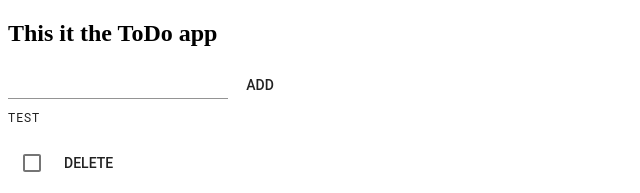
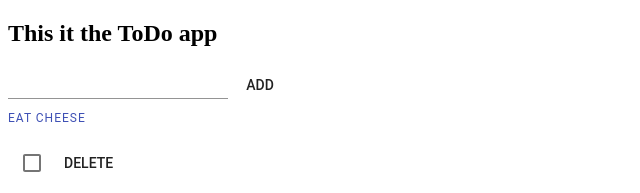
Before and after one commit to clogic-mt/todo_app, a React (Create React App) app: page / in a window 1280 px wide. Shown: the top 193 px of the page, without its empty margins (0-640 px from the left). Built offline with nearby package versions, Linux system fonts and the light colour scheme.

Commit message:
finishing listItem

```diff
--- a/src/atoms/Label/label.tsx
+++ b/src/atoms/Label/label.tsx
@@ -1,10 +1,10 @@
 import React from 'react';
-import Typography from '@material-ui/core/Typography';
+import Typography, {TypographyProps} from '@material-ui/core/Typography';
 
-class CLLabel extends React.PureComponent {
+class CLLabel extends React.PureComponent<TypographyProps> {
     render(){
         return(
-            <Typography variant="overline" gutterBottom>{this.props.children}</Typography>
+            <Typography variant="overline" gutterBottom {...this.props}/>
         )
     }
 }
--- a/src/atoms/checkbox/checkbox.tsx
+++ b/src/atoms/checkbox/checkbox.tsx
@@ -1,10 +1,11 @@
 import React from 'react';
-import Checkbox from '@material-ui/core/Checkbox';
+import Checkbox, {CheckboxProps} from '@material-ui/core/Checkbox';
 
-class CLCheckbox extends React.PureComponent {
+
+class CLCheckbox extends React.PureComponent<CheckboxProps> {
     render(){
         return(
-            <Checkbox></Checkbox>
+            <Checkbox {...this.props}/>
         )
     }
 }
--- a/src/molecules/ListItem/ListItem.tsx
+++ b/src/molecules/ListItem/ListItem.tsx
@@ -1,14 +1,23 @@
 import React from 'react';
 import {CLButton, CLCheckbox, CLLabel} from '../../atoms';
+import { Color } from 'csstype';
+import color from '@material-ui/core/colors/amber';
 
-class ListItem extends React.PureComponent{
+export interface Props {
+    itemName: string,
+    isChecked: boolean
+}
+
+class ListItem extends React.PureComponent<Props>{
+
     render(){
         return(
             <div>
-                <CLLabel>test</CLLabel>
-                <CLCheckbox></CLCheckbox>
+                <CLLabel color={this.props.isChecked ? "error" : "primary"  }>{this.props.itemName}</CLLabel>
+                <CLCheckbox checked={this.props.isChecked}/>
                 <CLButton>Delete</CLButton>
             </div>
+
         )
     }
 }
--- a/src/molecules/ListItemsContainer/ListItemsContainer.tsx
+++ b/src/molecules/ListItemsContainer/ListItemsContainer.tsx
@@ -5,7 +5,7 @@ class ListItemsContainer extends React.PureComponent {
     render(){
         return(
             <div>
-                <ListItem/>
+                <ListItem itemName={'eat cheese'} isChecked={false}></ListItem>
             </div>
         )
     }
```
